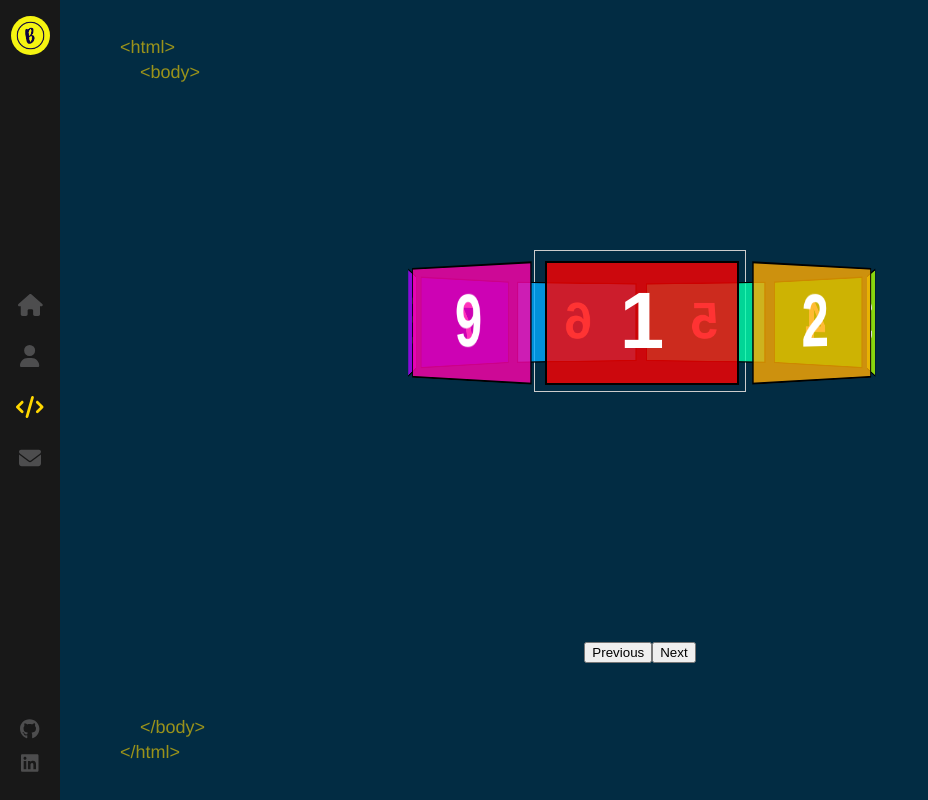
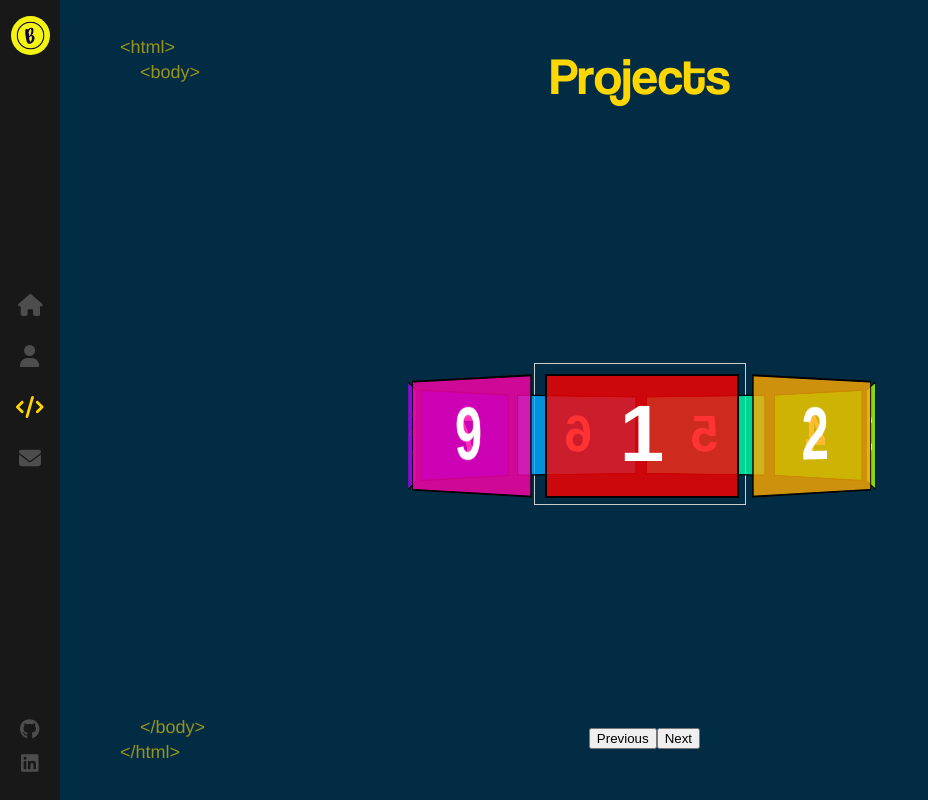
Before and after one commit to bryanmej/portfolio-animation, a React (Create React App) app: page /projects in a window 1280 px wide. Shown: the whole page, without its empty margins (0-928 px from the left). Built offline with nearby package versions, Linux system fonts and the light colour scheme.

Commit message:
added titles to pages

```diff
--- a/src/components/Aboutpage/AboutPage.scss
+++ b/src/components/Aboutpage/AboutPage.scss
@@ -7,8 +7,6 @@
   vertical-align: middle;
   display: table-cell;
   max-height: 90%;
-
-
 
   h2 {
     font-size: 52px;
--- a/src/components/Contactpage/ContactPage.js
+++ b/src/components/Contactpage/ContactPage.js
@@ -1,7 +1,22 @@
 import "./ContactPage.scss";
+import { useState } from "react";
+import TextAnimation from "../TextAnimation/TextAnimation";
 
 const ContactPage = () => {
-  return <div>contact page</div>;
+  const [letterClass, setLetterClass] = useState("text-animate");
+  return (
+    <div className="container contact-page">
+      <div className="text-zone">
+        <h2>
+          <TextAnimation
+            strArray={["C", "o", "n", "t", "a", "c", "t", " ", "m", "e"]}
+            idx={15}
+            letterClass={letterClass}
+          />
+        </h2>
+      </div>
+    </div>
+  );
 };
 
 export default ContactPage;
--- a/src/components/Layout/Layout.scss
+++ b/src/components/Layout/Layout.scss
@@ -41,3 +41,13 @@
   margin: 0 auto;
   z-index: 1;
 }
+
+h2 {
+  font-size: 52px;
+  font-family: 'Coolvetica';
+  color: #ffd700;
+  font-weight: 400;
+  margin-top: 0;
+  position: relative;
+  text-align: center;
+}
--- a/src/components/Projectspage/ProjectsPage.js
+++ b/src/components/Projectspage/ProjectsPage.js
@@ -1,5 +1,6 @@
 import "./ProjectsPage.scss";
 import { useCallback, useEffect, useRef, useState } from "react";
+import TextAnimation from "../TextAnimation/TextAnimation";
 
 const ProjectsPage = () => {
   const [cellWidth, setCellWidth] = useState();
@@ -7,26 +8,21 @@ const ProjectsPage = () => {
   const [radius, setRadius] = useState();
 
   const carousel = useRef();
-  const theta = 360 / 9;
-  const rotateFn = "rotateY";
+
   const cellsArr = [1, 2, 3, 4, 5, 6, 7, 8, 9];
-  const cellDivs = cellsArr.map((el) => (
-    <div key={el} className="carousel__cell">
-      {el}
-    </div>
-  ));
+  const projectsArr = ["P", "r", "o", "j", "e", "c", "t", "s"];
 
   const rotateCarousel = useCallback(() => {
-    var angle = theta * selectedIndex * -1;
+    const theta = 360 / 9;
+    let angle = theta * selectedIndex * -1;
 
     carousel.current.style.transform =
-      "translateZ(" + -radius + "px) " + rotateFn + "(" + angle + "deg)";
-  }, [selectedIndex, radius, theta]);
+      "translateZ(" + -radius + "px) rotateY(" + angle + "deg)";
+  }, [selectedIndex, radius]);
 
   const changeCarousel = useCallback(() => {
     const cellCount = 9;
-    var cellSize = cellWidth;
-    setRadius(Math.round(cellSize / 2 / Math.tan(Math.PI / cellCount)));
+    setRadius(Math.round(cellWidth / 2 / Math.tan(Math.PI / cellCount)));
 
     rotateCarousel();
   }, [rotateCarousel, cellWidth]);
@@ -38,18 +34,29 @@ const ProjectsPage = () => {
   }, [cellWidth, changeCarousel]);
 
   return (
-    <div>
-      <div>
+    <div className="container">
+      <div className="text-zone">
+        <h2>
+          <TextAnimation
+            letterClass={"text-animate"}
+            idx={15}
+            strArray={projectsArr}
+          />
+        </h2>
+      </div>
+
       <div className="scene">
         <div ref={carousel} className="carousel">
-            {cellDivs}
+          {cellsArr.map((el) => (
+            <div key={el} className="carousel__cell">
+              {el}
+            </div>
+          ))}
         </div>
       </div>
       <p>
         <button
-            onClick={() =>
-              setSelectedIndex(selectedIndex - 1, rotateCarousel())
-            }
+          onClick={() => setSelectedIndex(selectedIndex - 1, rotateCarousel())}
           className="previous-button"
         >
           Previous
@@ -65,7 +72,6 @@ const ProjectsPage = () => {
         </button>
       </p>
     </div>
-    </div>
   );
 };
 
--- a/src/components/Projectspage/ProjectsPage.scss
+++ b/src/components/Projectspage/ProjectsPage.scss
@@ -53,4 +53,7 @@
 
 p {
   text-align: center;
+  position: absolute;
+  bottom: 0;
+  left: 46%;
 }
```
Lines whose indentation alone changed are shown as unchanged.
